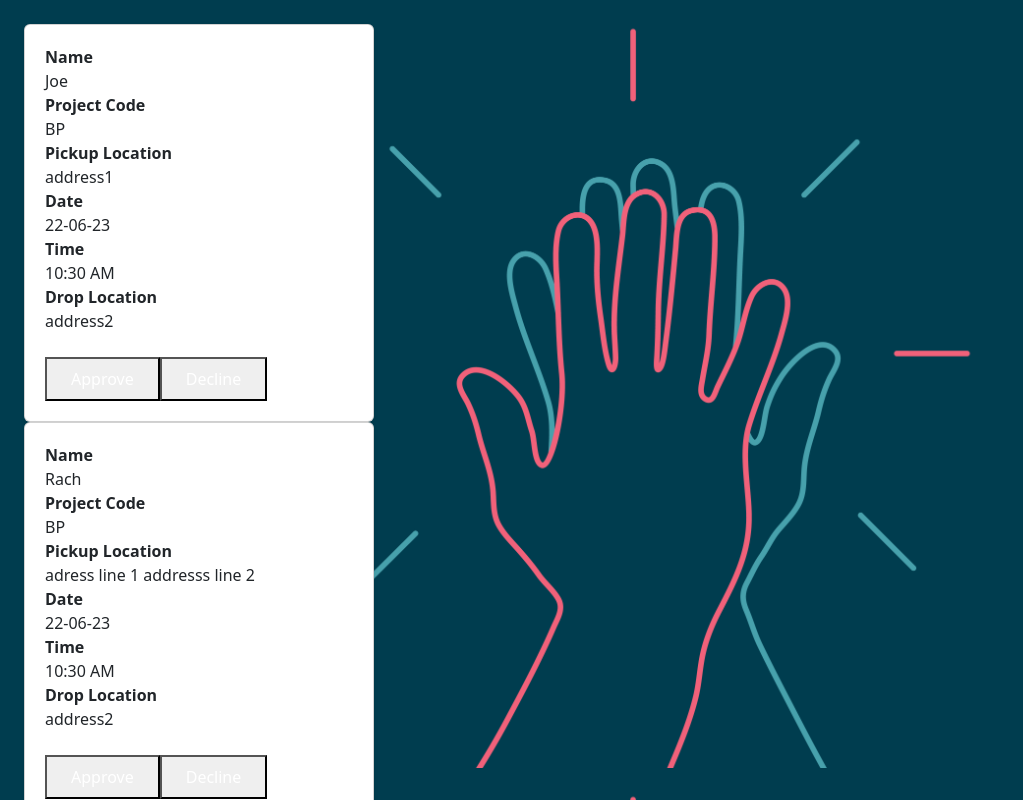
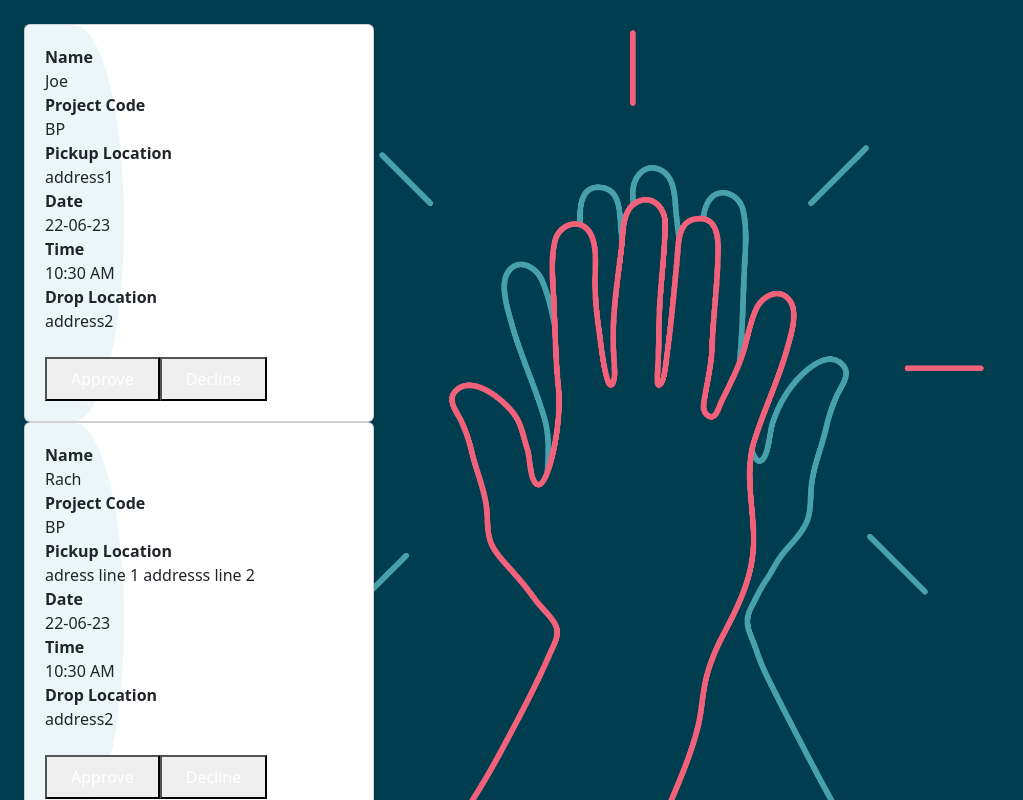
Before and after one commit to UI-GGN/CBP3-React-Rebels, a React (Create React App) app: page /cab in a window 1280 px wide. Shown: the top 800 px of the page, without its empty margins (0-1023 px from the left). Built offline with nearby package versions, Linux system fonts and the light colour scheme.

Commit message:
[Gunjan/Akshit] Add. type for request body

```diff
--- a/package.json
+++ b/package.json
@@ -1,5 +1,4 @@
 {
-  "homepage": "https://ui-ggn.github.io/CBP3-React-Rebels/",
   "name": "hatch-a-cab",
   "version": "0.1.0",
   "private": true,
@@ -62,7 +61,9 @@
     "tailwindcss": "^3.3.2"
   },
   "jest": {
-    "collectCoverageFrom": ["./src/**"],
+    "collectCoverageFrom": [
+      "./src/**"
+    ],
     "coverageThreshold": {
       "global": {
         "branches": 80,
--- a/src/components/CabRequest/CabRequest.tsx
+++ b/src/components/CabRequest/CabRequest.tsx
@@ -1,13 +1,15 @@
 import React from 'react';
 import '../../styles/components/CabRequest.scss';
+import { T_CabRequest } from '../../types/Interfaces';
 
-const CabRequest = ({ requests }) => {
+const CabRequest: React.FC<T_CabRequest> = ({ requests }) => {
   return (
     <div className="cabRequest">
       <div className="grid grid-cols-1 sm:grid-cols-2 md:grid-cols-3 lg:grid-cols-3 xl:grid-cols-4 2xl:grid-cols-4 gap-4 sm:gap-2 md:gap-4 lg:gap-6 xl:gap-6 2xl:gap-6">
         {requests.map((request) => (
-          <div className="card font-inter" key={request.bookingId}>
-            <div className="card-content  ">
+          <div className="card font-inter relative" key={request.bookingId}>
+            <div className="ellipse-background"></div>
+            <div className="card-content">
               <div className="grid grid-cols-2 gap-4">
                 <div>
                   <strong>Name </strong>
@@ -35,7 +37,7 @@ const CabRequest = ({ requests }) => {
                   </span>
                 </div>
 
-                <div>
+                <div className="tooltip-trigger">
                   <strong>Date </strong>
                   <span
                     className="inline-block truncate w-full mb-2"
@@ -64,7 +66,7 @@ const CabRequest = ({ requests }) => {
             </div>
 
             <div className="card-footer-1 mt-4 space-x-4 sm:space-x-4 md:space-x-4 lg:space-x-4 xl:space-x-4 2xl:space-x-4">
-              <button className="btn-1 text-white px-4 py-2 rounded-md font-bold bg-tw_saphire_blue">
+              <button className="btn-1 text-white px-4 py-2 rounded-md font-bold bg-tw_blue">
                 Approve
               </button>
               <button className="btn-2 text-white px-4 py-2 rounded-md font-bold bg-tw_pink">
--- a/src/styles/components/CabRequest.scss
+++ b/src/styles/components/CabRequest.scss
@@ -1,10 +1,29 @@
 .card {
+  position: relative;
+  z-index: 1;
   border-radius: 5px;
   box-shadow: 0 2px 4px rgba(0, 0, 0, 0.1);
   padding: 20px;
   width: 350px;
   overflow-wrap: break-word;
   word-wrap: break-word;
+}
+
+.ellipse-background {
+  position: absolute;
+  left: -1px;
+  top: 0;
+  height: 100%;
+  width: 100px;
+  background-color: #47a1ad;
+  border-radius: 0 50% 50% 0;
+  overflow: hidden;
+  opacity: 0.1;
+  z-index: -1;
+}
+
+.truncate {
+  cursor: pointer;
 }
 
 strong {
@@ -18,31 +37,37 @@ strong {
 
 .cabRequest {
   background-image: url("../../../public/images/tw_illustration_106.jpg");
-  background-size: contain;
+  background-size: cover;
+  background-position: center;
+  background-repeat: no-repeat;
   height: 100vh;
   width: 100vw;
   padding: 1.5rem;
 }
-.truncate {
-  overflow: hidden;
-  white-space: nowrap;
-  text-overflow: ellipsis;
-}
-
-.card:hover {
-  .truncate{
-    white-space: normal;
-    overflow: visible;
-    text-overflow: clip;
-  }
-}
 
 @media (max-width: 767px) {
-  .cabRequest{
+  .cabRequest {
     padding: 0.5rem;
   }
-  .card{
+  .card {
     width: 300px;
     margin: auto;
   }
 }
+
+// sm screen
+@media (min-width: 640px) and (max-width: 767px) {
+}
+
+// md screen
+@media (min-width: 768px) and (max-width: 1023px) {
+}
+
+@media (min-width: 1024px) and (max-width: 1279px) {
+}
+
+@media (min-width: 1280px) and (max-width: 1535px) {
+}
+
+@media (min-width: 1536px) {
+}
--- /dev/null
+++ b/src/types/Interfaces.tsx
@@ -0,0 +1,12 @@
+export type T_CabRequest = {
+  requests: {
+    bookingId: number;
+    name: string;
+    date: string;
+    projectCode: string;
+    time: string;
+    pickupLocation: string;
+    dropLocation: string;
+    status: string;
+  }[];
+};
```
